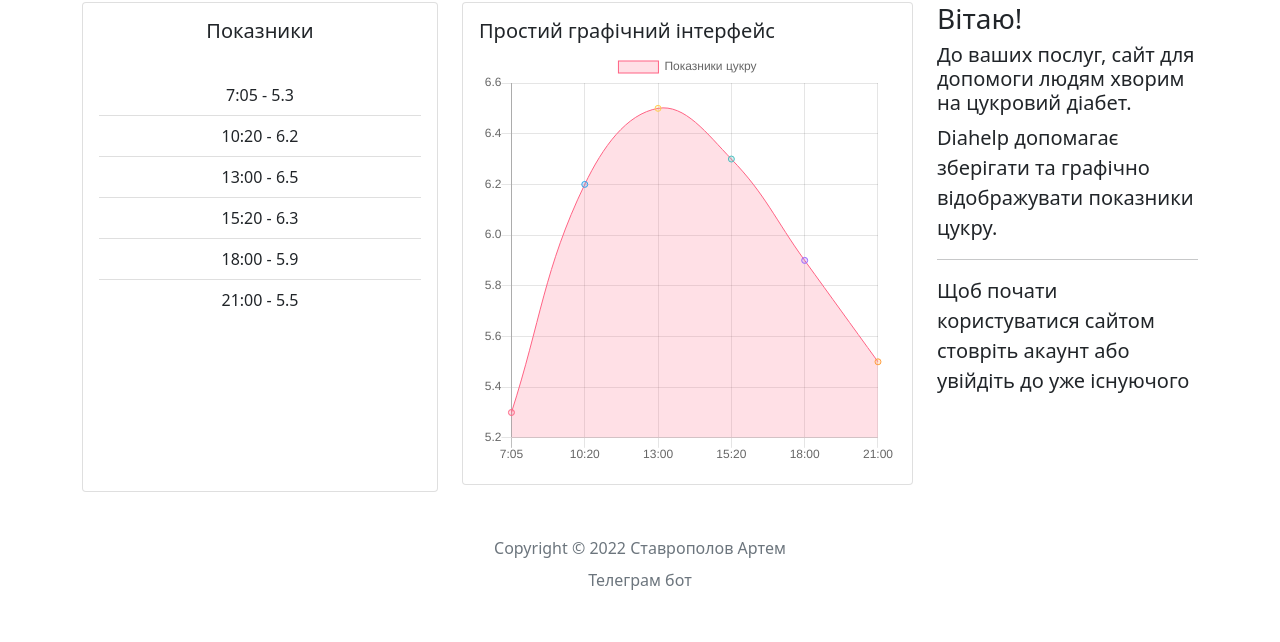
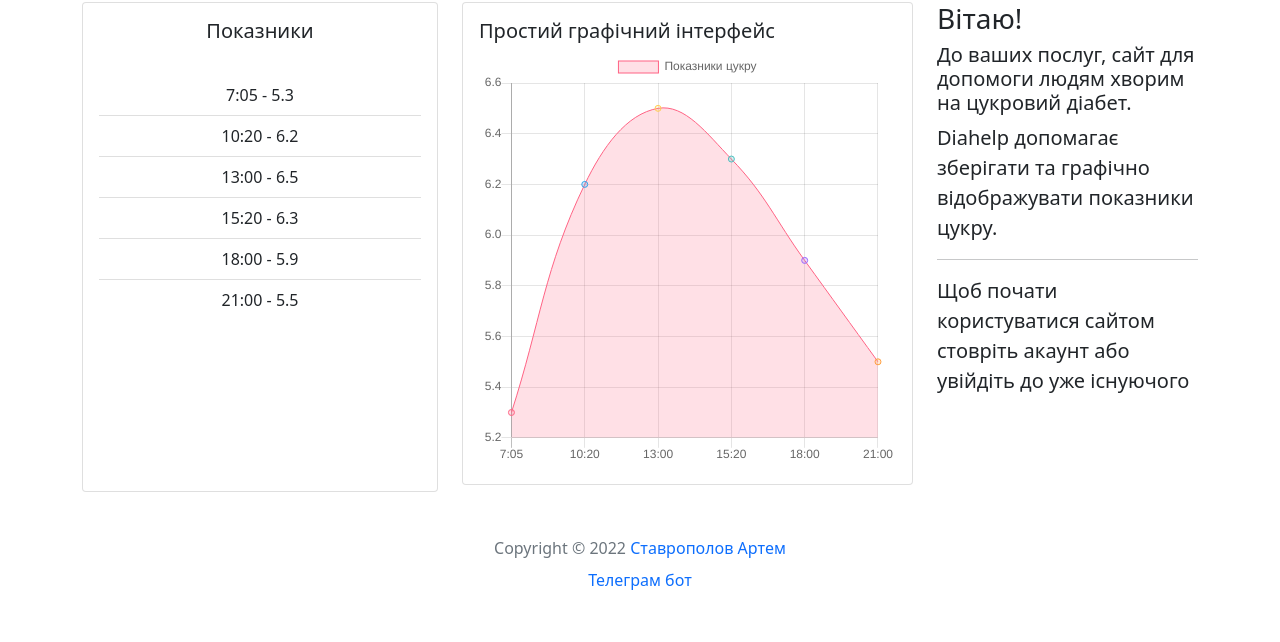
Before and after one commit to malstapro/Dialife-website, a Django app: page / in a window 1280 px wide. Shown: the part 104-746 px from the top of the page. Run offline with Django 4.2, Linux system fonts and the light colour scheme; some libraries are stand-ins or nearby versions.

```diff
--- a/templates/base.html
+++ b/templates/base.html
@@ -19,8 +19,8 @@
 <div class="container mt-5 mb-2">
     <footer class="footer">
         <div class="d-flex justify-content-center flex-column text-center lh-1">
-            <p class="text-secondary">Copyright &copy; 2022 <a href="https://github.com/tesla33IO" class="text-decoration-none link-secondary">Ставрополов Артем</a></p>
-            <a href="https://t.me/dia_help_bot" class="text-decoration-none link-secondary">Телеграм бот</a>
+            <p class="text-secondary">Copyright &copy; 2022 <a href="http://tesla33io.su" class="text-decoration-none">Ставрополов Артем</a></p>
+            <a href="https://t.me/dia_help_bot" class="text-decoration-none">Телеграм бот</a>
         </div>
     </footer>
 </div>
```
